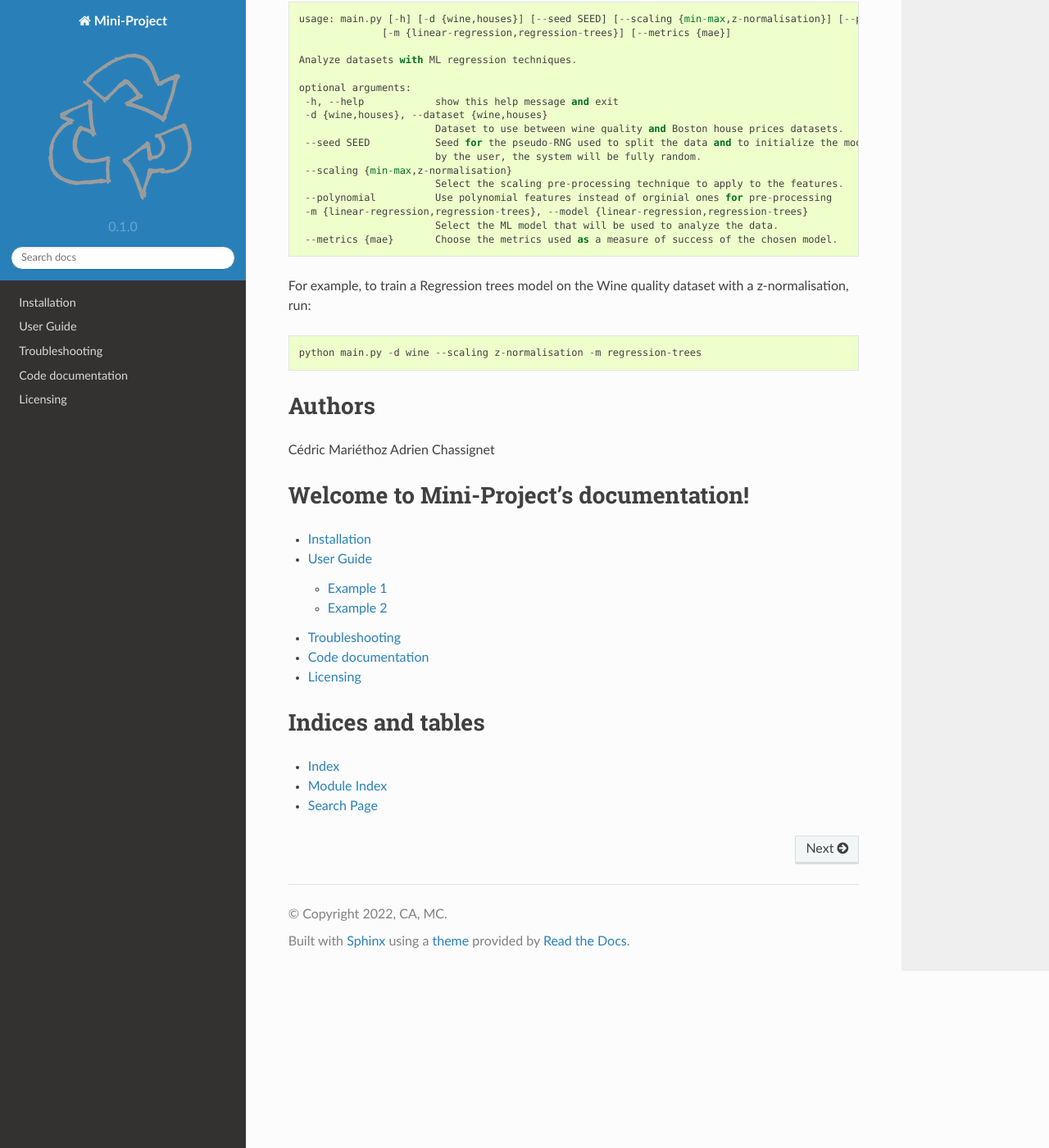
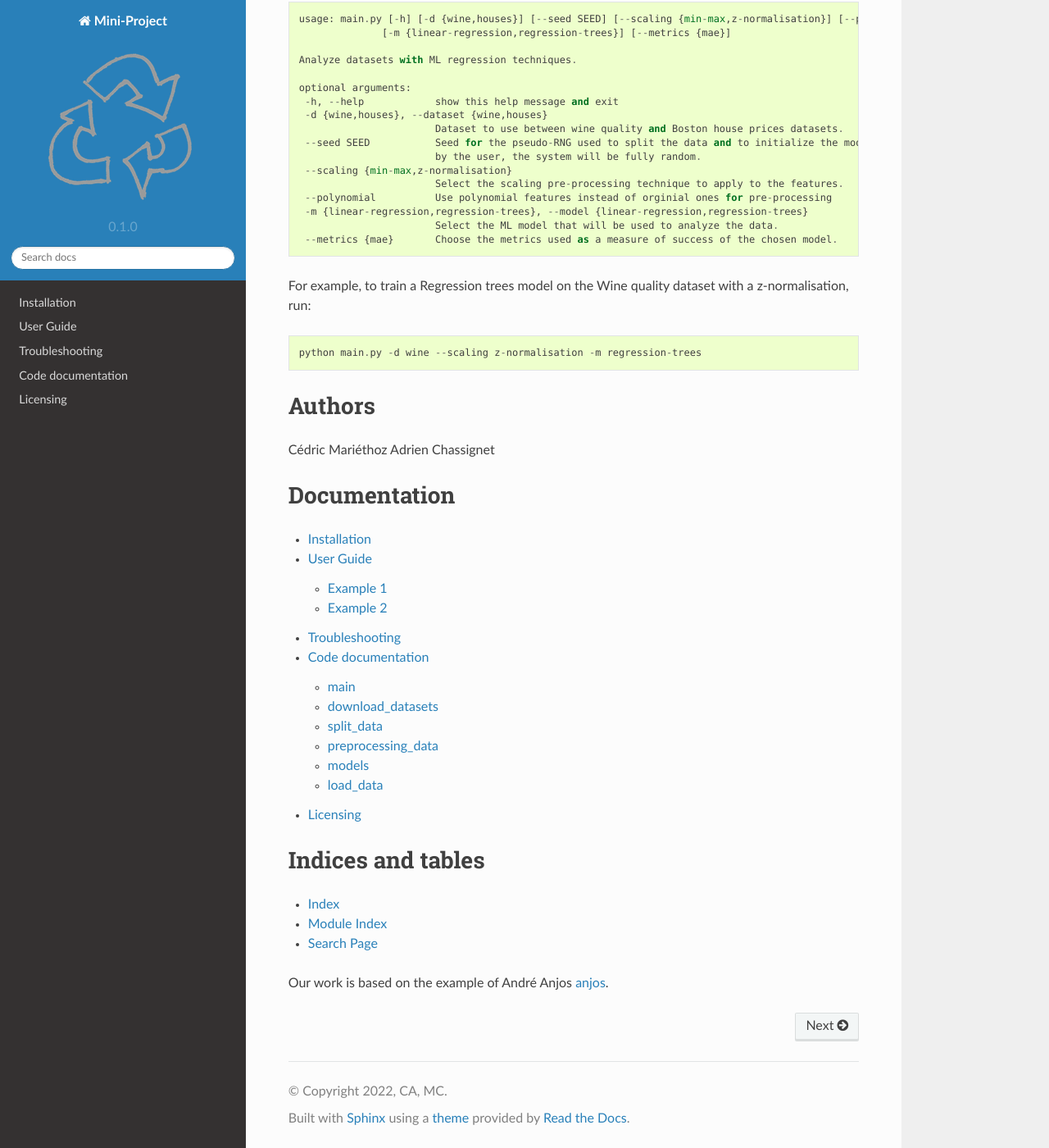
Before and after one commit to M05-project-group5/mini-project, a Sphinx documentation site: the page built from doc/source/index.rst, in a window 1280 px wide and 1400 px high, scrolled down 1109 px. Shown: the whole window at 82% size. Built offline with Sphinx 7.4.7 and the Read the Docs theme 2.0.0, drawn with Linux system fonts in a browser that asks for light colours.

```diff
--- a/doc/source/api.rst
+++ b/doc/source/api.rst
@@ -1,20 +1,45 @@
+.. vim: set fileencoding=utf-8
+
+.. _doc_api:
+
+==================
 Code documentation
 ==================
+
+main
+----
 
 .. automodule:: main
     :members:
 
+download_datasets
+-----------------
+
 .. automodule:: download_datasets
     :members:
+
+split_data
+----------
 
 .. automodule:: src.split_data
     :members:
 
+preprocessing_data
+------------------
+
 .. automodule:: src.preprocessing_data
     :members:
+
+models
+------
 
 .. automodule:: src.models
     :members:
 
+load_data
+---------
+
 .. automodule:: src.load_data
     :members:
+
+.. include:: links.rst
--- a/doc/source/index.rst
+++ b/doc/source/index.rst
@@ -11,8 +11,9 @@
 
 .. include:: ../../README.rst
 
-Welcome to Mini-Project's documentation!
-========================================
+
+Documentation
+=============
 
 .. toctree::
 
@@ -29,4 +30,6 @@
 * :ref:`modindex`
 * :ref:`search`
 
+Our work is based on the example of André Anjos `anjos`_.
+
 .. include:: links.rst
--- a/doc/source/license.rst
+++ b/doc/source/license.rst
@@ -9,4 +9,6 @@
 Warning
 Yet the license is no chose.
 
+.. include:: ../../LICENSE
+
 .. include:: links.rst
--- a/doc/source/links.rst
+++ b/doc/source/links.rst
@@ -9,3 +9,4 @@
 .. _pypi: http://pypi.python.org
 .. _pytest: https://docs.pytest.org
 .. _sphinx: http://sphinx.pocoo.org
+.. _anjos: https://github.com/idiap/mai-m05-ex6
```
Also changed, not shown: doc/source/guide.rst (+6 -3 lines), doc/source/installation.rst (+5 -4 lines).
